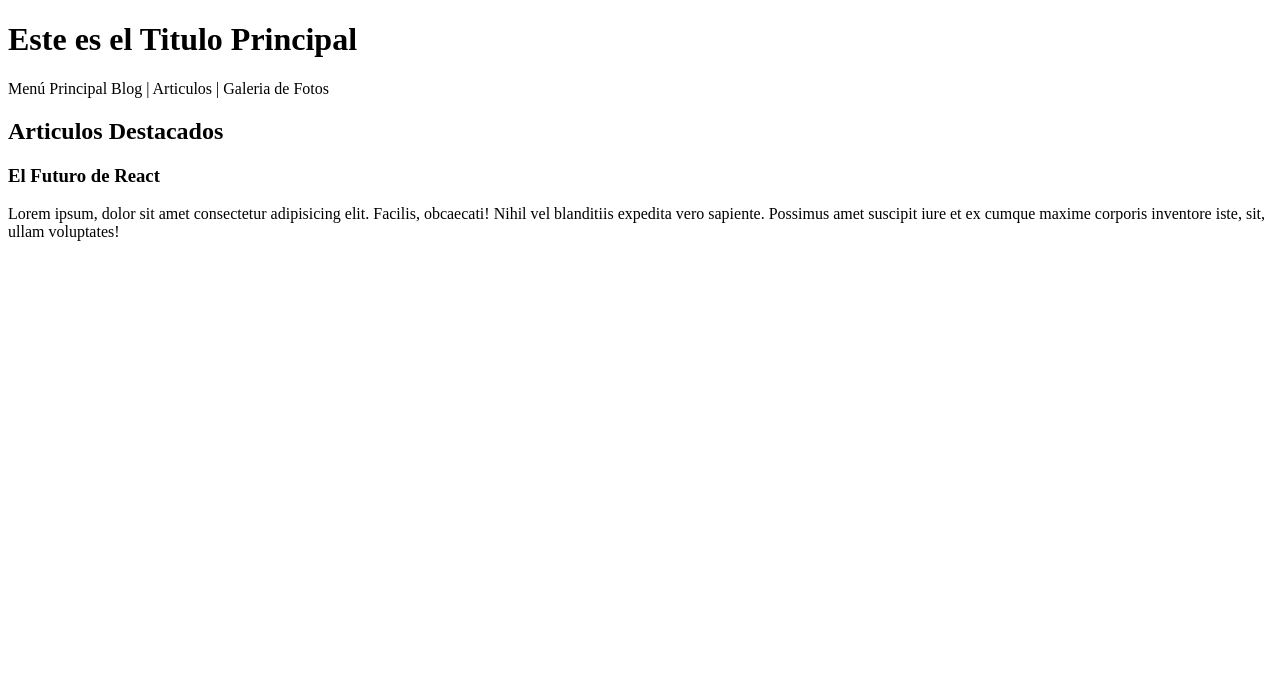
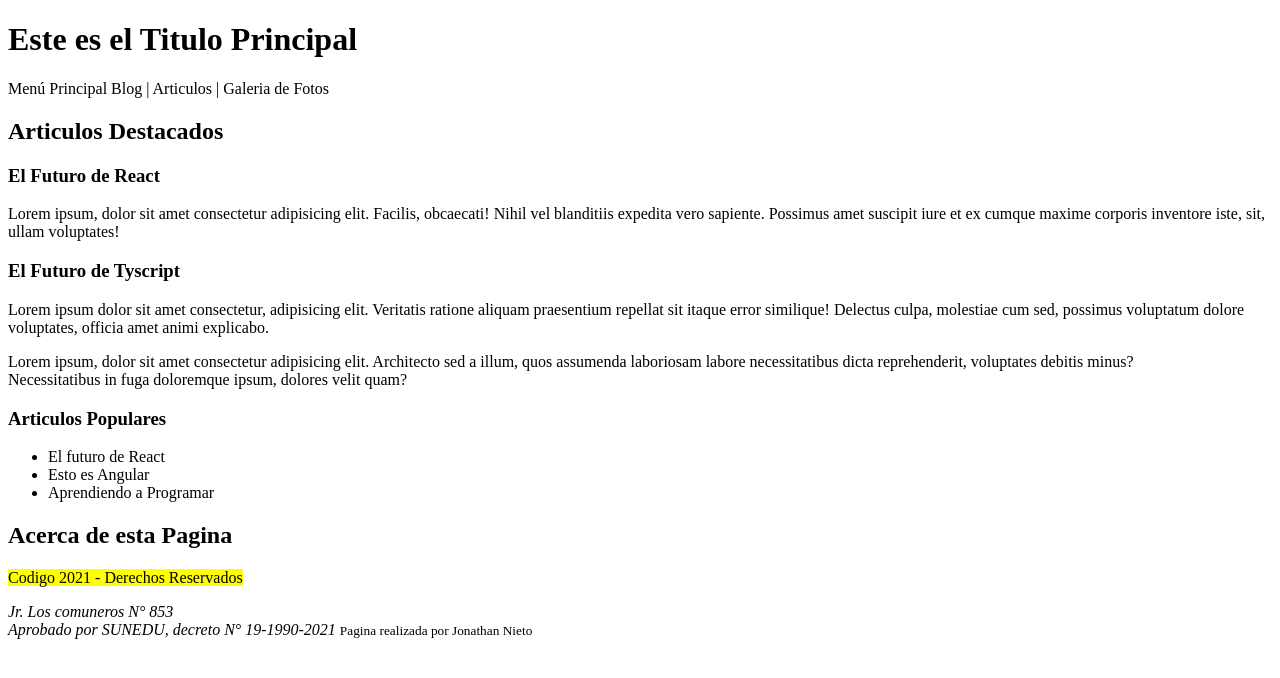
Before and after one commit to jnieto16/Repositorio_Prueba, a plain HTML site: page index.html in a window 1280 px wide. Drawn offline with Linux system fonts and the light colour scheme.

Commit message:
Avance de etiquetas HTML

```diff
--- a/index.html
+++ b/index.html
@@ -1,5 +1,5 @@
 <!DOCTYPE html>
-<html lang="en">
+<html lang="es">
 <head>
     <meta charset="UTF-8">
     <meta http-equiv="X-UA-Compatible" content="IE=edge">
@@ -16,12 +16,50 @@
     Blog | Articulos | Galeria de Fotos
     </nav>
          <main>
-             <h2>Articulos Destacados</h2>
+               <h2>Articulos Destacados</h2>
+               <article>
+               <h3>El Futuro de React</h3>
+                <p>Lorem ipsum, dolor sit amet consectetur adipisicing elit. Facilis, obcaecati! Nihil vel blanditiis expedita vero sapiente. Possimus amet suscipit iure et ex cumque maxime corporis inventore iste, sit, ullam voluptates!</p>
+            </article>
             <article>
-            <h3>El Futuro de React</h3>
-            <p>Lorem ipsum, dolor sit amet consectetur adipisicing elit. Facilis, obcaecati! Nihil vel blanditiis expedita vero sapiente. Possimus amet suscipit iure et ex cumque maxime corporis inventore iste, sit, ullam voluptates!</p>
-
+                <h3>El Futuro de Tyscript</h3>
+                <p>Lorem ipsum dolor sit amet consectetur, adipisicing elit. Veritatis ratione aliquam praesentium repellat sit itaque error similique! Delectus culpa, molestiae cum sed, possimus voluptatum dolore voluptates, officia amet animi explicabo.
+                </p>
+                <p>Lorem ipsum, dolor sit amet consectetur adipisicing elit. Architecto sed a illum, quos assumenda laboriosam labore necessitatibus dicta reprehenderit, voluptates debitis minus?<br> Necessitatibus in fuga doloremque ipsum, dolores velit quam?
+                </p>
             </article>
         </main>
+        <aside>
+            <section>
+                <h3>Articulos Populares</h3>
+                <!-- Las listas no son etiquetas semanticas, son etiquetas estructurales -->
+                <ul>
+                    <li>El futuro de React</li>
+                    <li>Esto es Angular</li>
+                    <li>Aprendiendo a Programar</li>
+                </ul>
+            </section>
+        </aside>
+
+        <footer>
+            <h2>Acerca de esta Pagina</h2>
+            <p>
+                <!-- Mark Resalta la improtancia del texto -->
+                <mark>Codigo 2021 - Derechos Reservados
+                </mark>
+                <address>
+                    Jr. Los comuneros N° 853
+                </address>
+                <!-- Cite hace referencia a un texto o documento -->
+                <cite>
+                    Aprobado por SUNEDU, decreto N° 19-1990-2021
+                </cite>
+                <!-- Para hacer referecia a algo con letra muy pequeña -->
+                <small>
+                    Pagina realizada por Jonathan Nieto
+                </small>
+            </p>
+
+        </footer>
     </body>
 </html>
```
